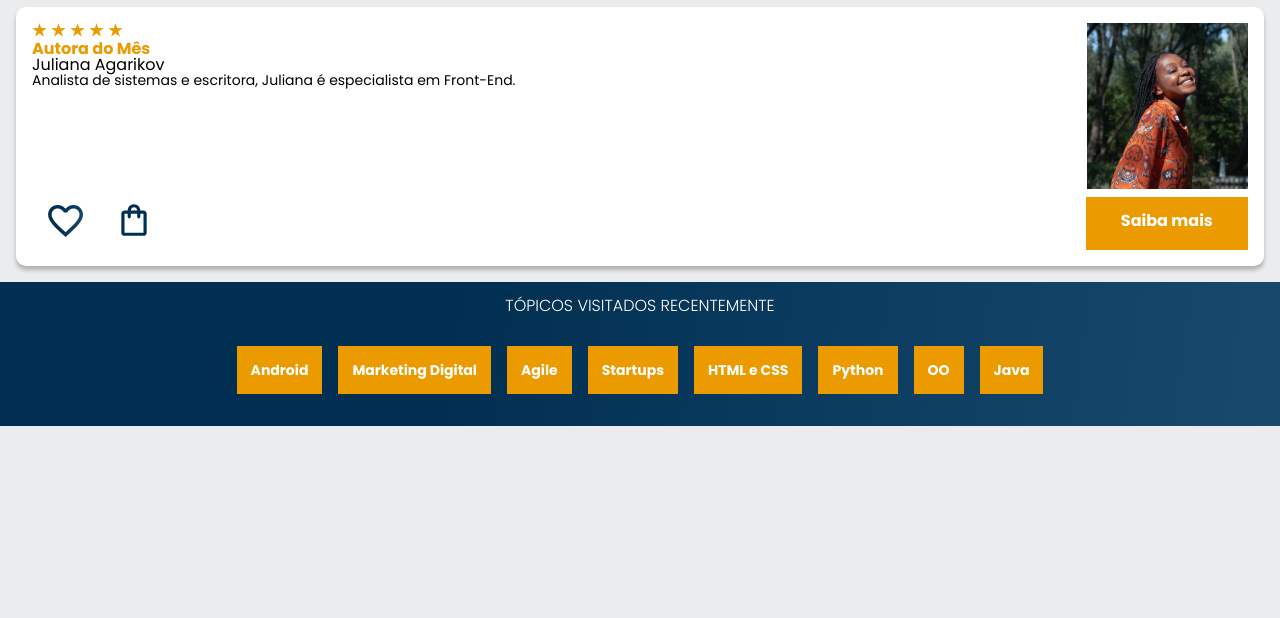
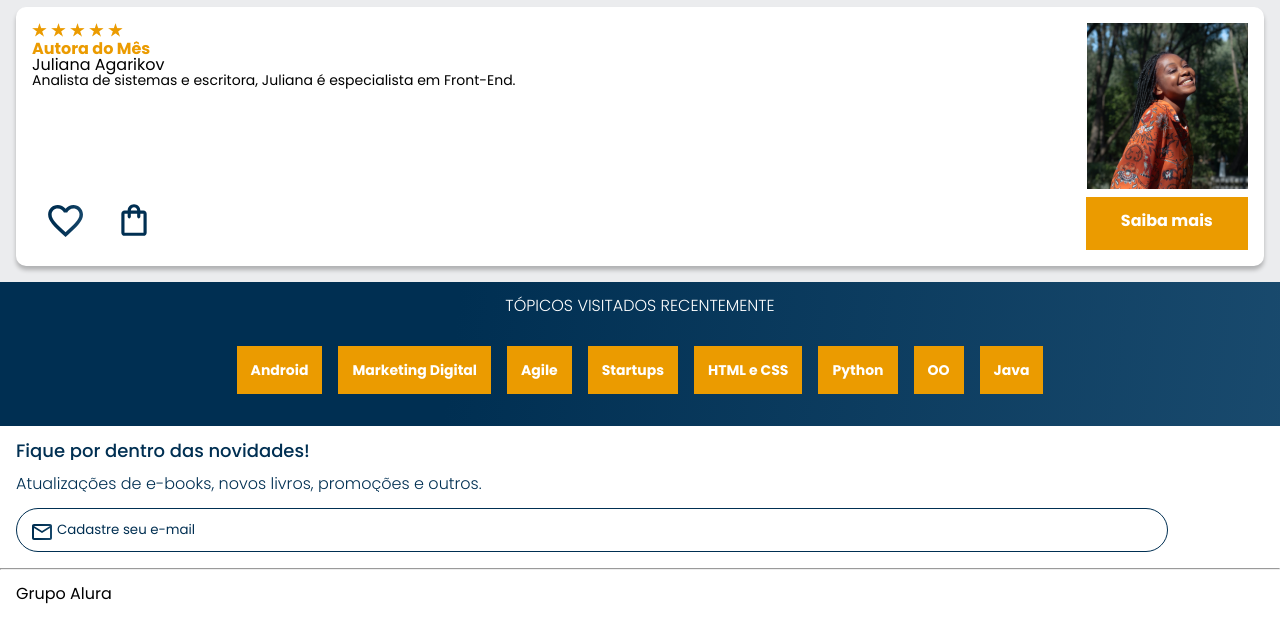
Before and after one commit to Hector1dev/Alura-BOOK, a plain HTML site: page index.html in a window 1280 px wide. Shown: the part 1988-2606 px from the top of the page. Before the commit the page ends 2414 px from the top, so only its background shows below. Drawn offline with nearby package versions, Linux system fonts and the light colour scheme.

Commit message:
footer e contato

```diff
--- /dev/null
+++ b/Styles/contato.css
@@ -0,0 +1,37 @@
+.contato {
+    background-color: var(--branco);
+    padding: 1em;
+}
+
+.contato__titulo,
+.contato__texto {
+    background: var(--azul-degrade);
+    -webkit-background-clip: text;
+    -webkit-text-fill-color: transparent;
+    background-clip: text;
+}
+
+.contato__titulo {
+    font-size: 18px;
+    font-weight: 500;
+}
+
+.contato__texto {
+    font-weight: 300;
+    margin: 1em 0;
+}
+
+.contato__email {
+    padding: 1em;
+    border: 1px solid var(--azul);
+    border-radius: 24px;
+    width: 90%;
+    color: var(--azul);
+}
+
+.contato__email::placeholder {
+    font-family: var(--fonte-principal);
+    color: var(--azul);
+    background: url("../img/Email.svg") no-repeat;
+    padding-left: 2em;
+}
--- /dev/null
+++ b/Styles/rodape.css
@@ -0,0 +1,8 @@
+hr {
+    margin: 0;
+}
+
+.rodape {
+    background-color: var(--branco);
+    padding: 1em;
+}
--- a/index.html
+++ b/index.html
@@ -195,6 +195,19 @@
 
     </section>
 
+    <section class="contato">
+        <h2 class="contato__titulo">Fique por dentro das novidades!</h2>
+        <p class="contato__texto">Atualizações de e-books, novos livros, promoções e outros.</p>
+        <input type="email" placeholder="Cadastre seu e-mail" class="contato__email">
+    </section>
+
+    <hr />
+
+    <footer class="rodape">
+        <h2 class="rodape__titulo">Grupo Alura</h2>
+    </footer>
+
+
     <script src="https://cdn.jsdelivr.net/npm/swiper@11/swiper-bundle.min.js"></script>
     <script>
         const swiper = new Swiper('.swiper', {
--- a/style.css
+++ b/style.css
@@ -2,6 +2,8 @@
 @import url("styles/banner.css");
 @import url("styles/carrossel.css");
 @import url("Styles/topicos.css");
+@import url("Styles/rodape.css");
+@import url("Styles/contato.css");
 
 :root {
     --cor-de-fundo: #EBECEE;
```
